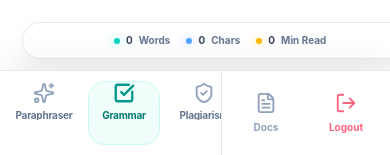
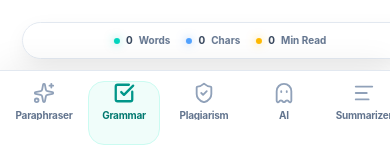
Before and after one commit to Srinithinv/jot-ai-workspace, a React (Vite) app: page /app in a window 390 px wide. Shown: the part 689-844 px from the top of the page. Built offline with nearby package versions, Linux system fonts and the light colour scheme; no server answers; sample sign-in values are in the browser's storage.

Commit message:
fix: unlock horizontal momentum scroll bounds on mobile bottom bar

```diff
--- a/src/components/Sidebar.jsx
+++ b/src/components/Sidebar.jsx
@@ -19,17 +19,21 @@ const tools = [
 
 const Sidebar = ({ activeTool, setActiveTool }) => {
   return (
-    <aside className="fixed bottom-0 left-0 w-full h-[85px] md:h-screen md:w-[72px] lg:w-[260px] md:static bg-white border-t md:border-t-0 md:border-r border-slate-200 flex flex-row md:flex-col items-center lg:items-start px-0 md:px-0 py-0 md:py-6 z-40 overflow-x-auto no-scrollbar shadow-[0_-10px_30px_rgba(0,0,0,0.05)] md:shadow-none shrink-0 transition-all duration-500">
+    <aside className="fixed bottom-0 left-0 w-full h-[85px] md:h-screen md:w-[72px] lg:w-[260px] md:static bg-white border-t md:border-t-0 md:border-r border-slate-200 flex flex-col items-center lg:items-start px-0 md:px-0 py-0 z-40 shadow-[0_-10px_30px_rgba(0,0,0,0.05)] md:shadow-none shrink-0 transition-all duration-500 overflow-hidden">
 
       {/* Desktop Logo Area */}
-      <div className="hidden md:flex flex-col lg:flex-row items-center lg:justify-start gap-4 mb-8 cursor-pointer w-full lg:px-6">
+      <div className="hidden md:flex flex-col lg:flex-row items-center lg:justify-start gap-4 pt-6 mb-8 cursor-pointer w-full lg:px-6 shrink-0">
         <div className="w-10 h-10 shrink-0 bg-teal-600 rounded-[12px] flex items-center justify-center shadow-lg shadow-teal-600/20">
           <Feather className="text-white w-5 h-5" />
         </div>
         <span className="font-extrabold text-[22px] text-slate-800 tracking-tight leading-none hidden lg:block">Jot AI</span>
       </div>
 
-      <nav className="flex flex-row md:flex-col gap-2 md:gap-1.5 w-max md:w-full lg:w-full px-2 md:px-2 lg:px-4 flex-1 items-center md:items-stretch overflow-x-auto md:overflow-y-auto md:overflow-x-hidden no-scrollbar pt-2 md:pt-0 pb-2 md:pb-0">
+      {/* Unified Universal Touch-Scroll Container */}
+      <div className="w-full md:w-auto lg:w-full flex-1 flex flex-row md:flex-col overflow-x-auto md:overflow-x-hidden md:overflow-y-auto no-scrollbar scroll-smooth px-2 lg:px-4 items-center md:items-stretch py-2 md:py-0">
+
+        {/* 11 Main Tools */}
+        <nav className="flex flex-row md:flex-col gap-2 md:gap-1.5 w-max md:w-full items-center md:items-stretch h-full md:h-auto shrink-0">
           {tools.map(tool => {
             const Icon = tool.icon;
             const isActive = activeTool === tool.id;
@@ -55,7 +59,7 @@ const Sidebar = ({ activeTool, setActiveTool }) => {
                   {tool.label}
                 </span>
 
-              {/* Tablet Hover Tooltip (Only on md breakpoint) */}
+                {/* Tablet Hover Tooltip */}
                 <span className="hidden md:block lg:hidden absolute left-[68px] px-3 py-1.5 bg-slate-800 text-white text-[12px] font-bold rounded-lg shadow-xl opacity-0 group-hover:opacity-100 transition-opacity pointer-events-none whitespace-nowrap z-50">
                   {tool.label}
                 </span>
@@ -64,9 +68,12 @@ const Sidebar = ({ activeTool, setActiveTool }) => {
           })}
         </nav>
 
-      {/* Desktop Bottom Actions / Mobile Scroll End Actions */}
-      <div className="flex flex-row md:flex-col items-center lg:items-stretch mt-0 md:mt-auto px-2 md:px-2 lg:px-4 w-max md:w-full border-l md:border-l-0 md:border-t border-slate-200 py-0 md:pt-4 md:pb-2 gap-2 md:gap-1.5 shrink-0 h-full md:h-auto">
-        <div className="w-[72px] h-[64px] md:w-12 md:h-12 lg:w-full lg:h-[46px] md:mx-auto lg:mx-0 text-slate-400 hover:text-slate-700 hover:bg-slate-100/50 rounded-2xl md:rounded-xl transition-colors flex flex-col md:flex-row items-center justify-center lg:justify-start lg:px-4 cursor-pointer group relative md:mb-1 shrink-0">
+        {/* Separator (Vertical on Mobile, Horizontal on Desktop) */}
+        <div className="w-[1px] h-10 md:w-full md:h-[1px] bg-slate-200 shrink-0 mx-3 md:mx-0 md:my-4 lg:mb-4 lg:mt-auto"></div>
+
+        {/* Docs & Logout Commands */}
+        <div className="flex flex-row md:flex-col gap-2 md:gap-1.5 w-max md:w-full shrink-0 pr-4 md:pr-0 md:pb-6">
+          <div className="w-[72px] h-[64px] md:w-12 md:h-12 lg:w-full lg:h-[46px] md:mx-auto lg:mx-0 text-slate-400 hover:text-slate-700 hover:bg-slate-100/50 rounded-2xl md:rounded-xl transition-colors flex flex-col md:flex-row items-center justify-center lg:justify-start lg:px-4 cursor-pointer group relative shrink-0">
             <FileText className="w-[22px] h-[22px] md:w-5 md:h-5 shrink-0" />
             <span className="text-[10px] md:hidden mt-1.5 font-bold">Docs</span>
             <span className="hidden lg:block ml-3.5 text-[13px] font-bold whitespace-nowrap tracking-wide">My Documents</span>
@@ -81,6 +88,8 @@ const Sidebar = ({ activeTool, setActiveTool }) => {
           </button>
         </div>
 
+      </div>
+
     </aside>
   );
 };
```
Lines whose indentation alone changed are shown as unchanged.
